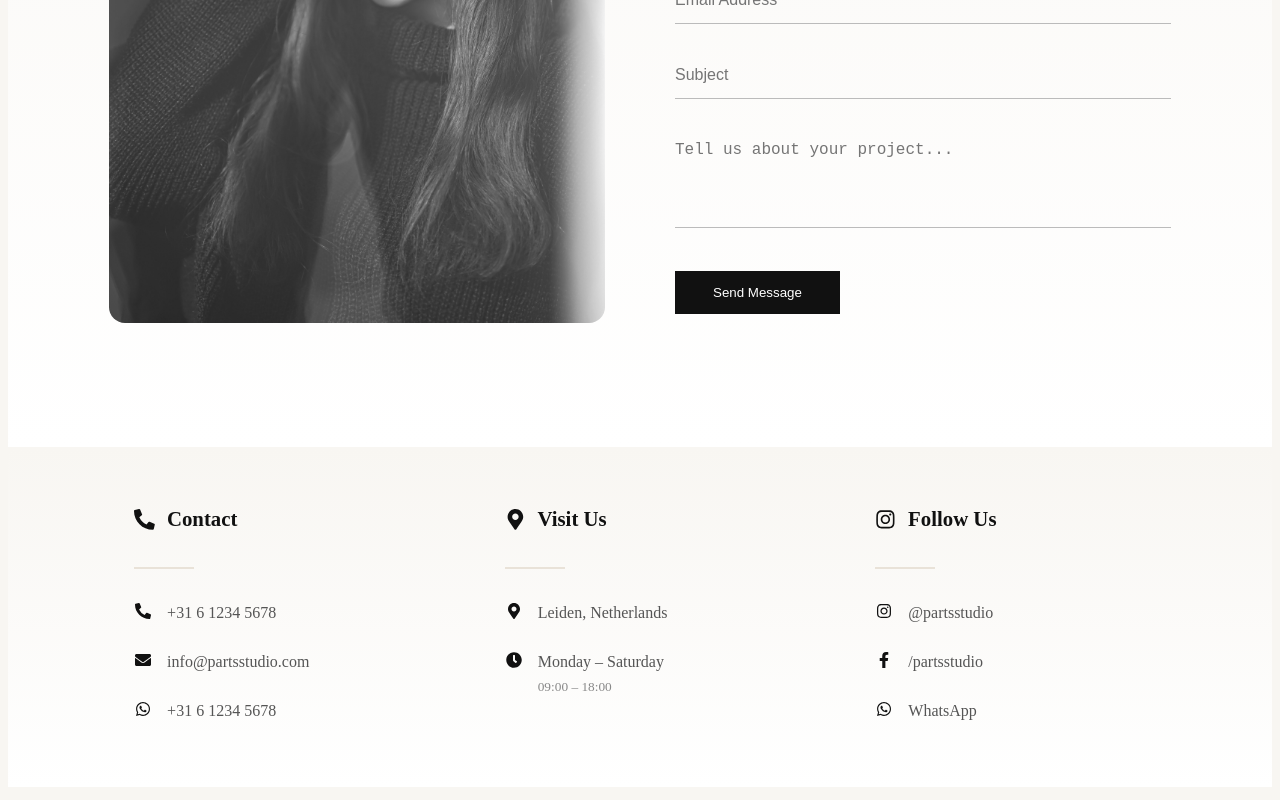
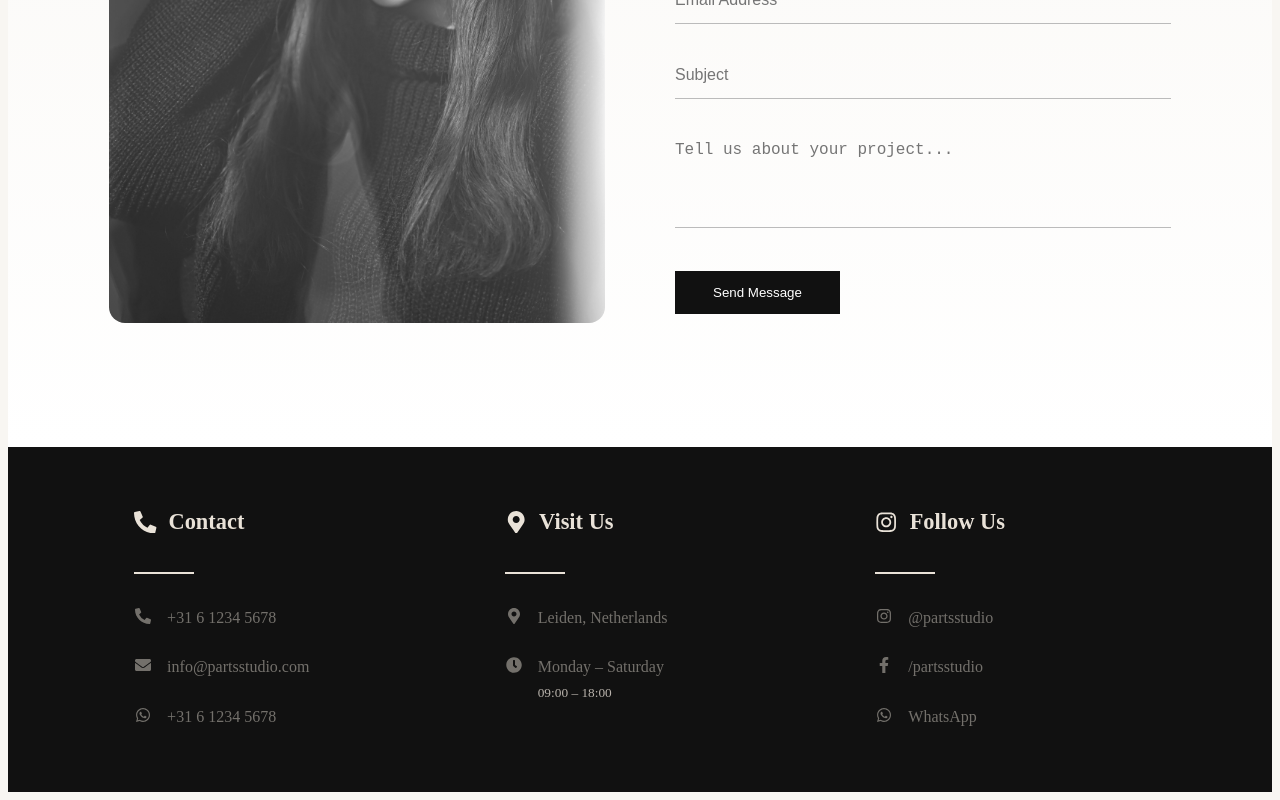
Before and after one commit to Hossein-Kelisa/PArts, a React (Vite) app in the folder client/: page / in a window 1280 px wide. Shown: the part 3870-4670 px from the top of the page. Built offline with nearby package versions, Linux system fonts and the light colour scheme.

Commit message:
change style to dark mode

```diff
--- a/client/src/components/ContactInfo.css
+++ b/client/src/components/ContactInfo.css
@@ -1,6 +1,7 @@
 .contact-info-section {
   padding: 30px 8%;
-  background: linear-gradient(to bottom, #f8f6f2, #ffffff);
+  /* background: linear-gradient(to bottom, #f8f6f2, #ffffff); */
+  background: #111111;
 }
 
 .contact-info-container {
@@ -23,13 +24,17 @@
 }
 
 .contact-info-title svg {
-  font-size: 1.3rem;
-  color: #111111;
+  /* font-size: 1.3rem;
+  color: #111111; */
+  font-size: 1.4rem;
+  color: #e9e2d8;
 }
 
 .contact-info-title h3 {
-  color: #111111;
-  font-size: 1.3rem;
+  /* color: #111111;
+  font-size: 1.3rem; */
+  color: #e9e2d8;
+  font-size: 1.4rem;
   font-weight: 600;
 }
 
@@ -48,21 +53,24 @@
 }
 
 .contact-info-row svg {
-  color: #111111;
+  /* color: #111111; */
+  color: #e9e2d874;
   font-size: 1rem;
   margin-top: 4px;
   min-width: 18px;
 }
 
 .contact-info-row p {
-  color: #555555;
+  /* color: #555555; */
+  color: #e9e2d874;
   line-height: 1.7;
   margin: 0;
 }
 
 .contact-info-row small {
   display: block;
-  color: #888;
+  /* color: #888; */
+  color: #e9e2d8c6;
   margin-top: 4px;
 }
 
@@ -73,7 +81,8 @@
   }
 
   .contact-info-item {
-    border-bottom: 1px solid #e8e8e8;
+    /* border-bottom: 1px solid #e8e8e8; */
+    border-bottom: 1px solid #e8e8e859;
     padding-bottom: 30px;
   }
 
```
